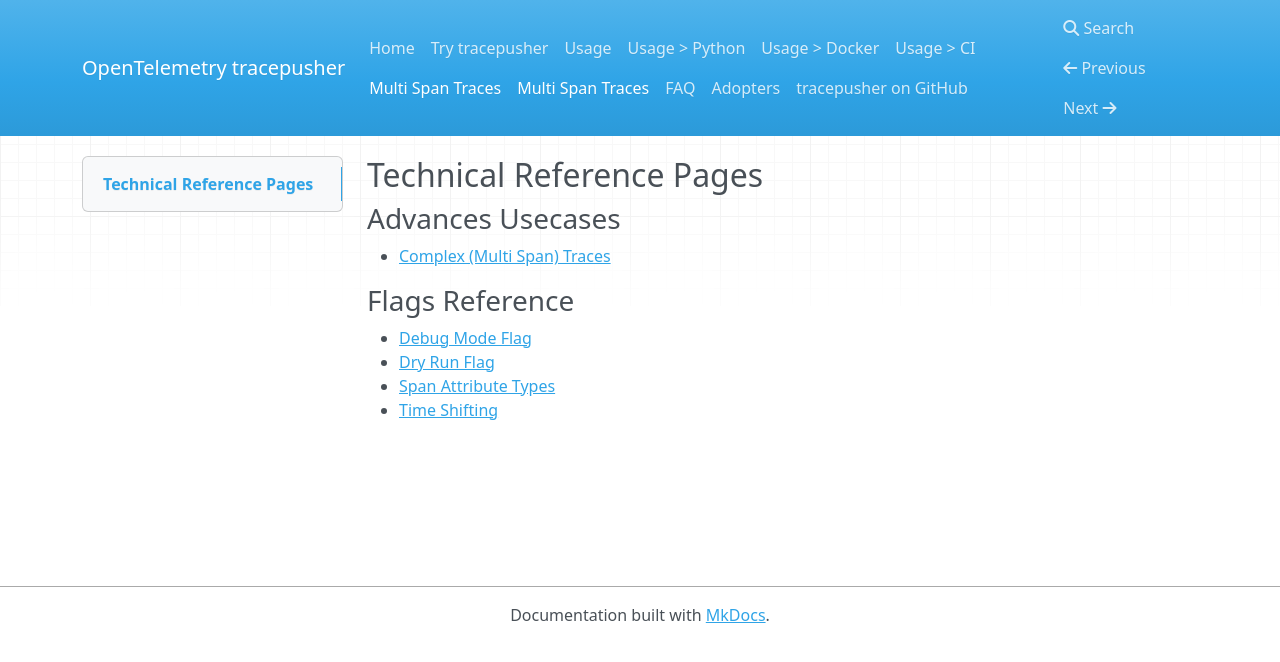
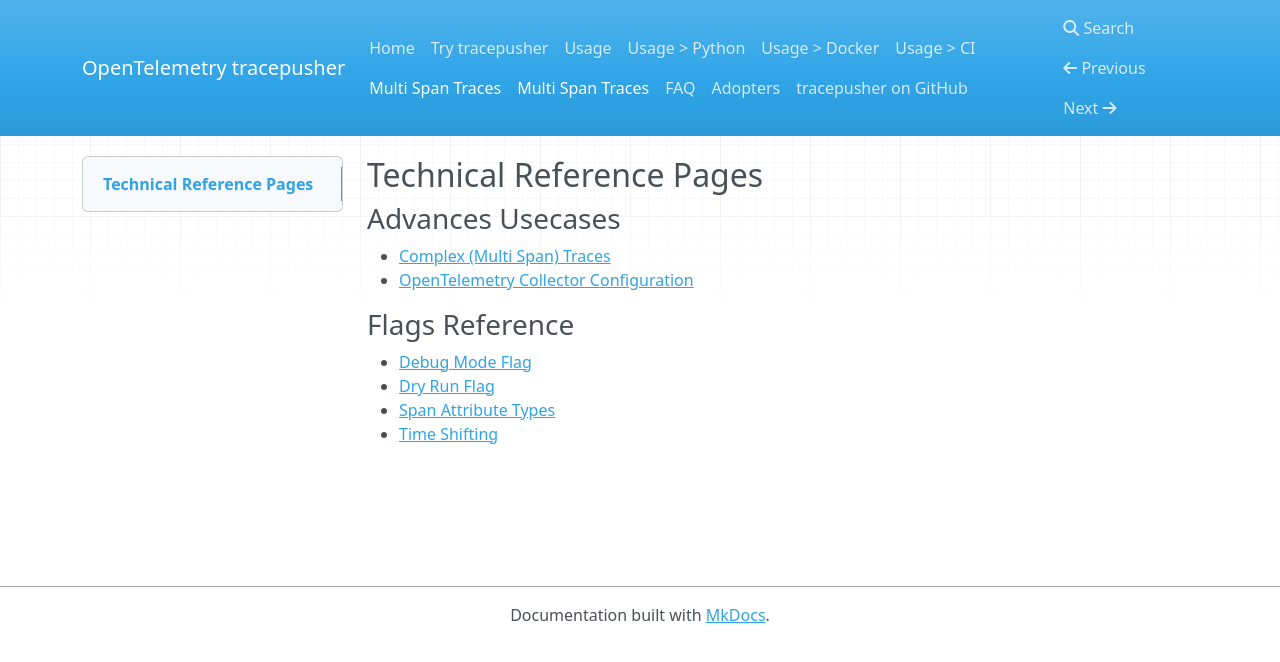
Before and after one commit to agardnerIT/tracepusher, an MkDocs documentation site: the page built from docs/reference/index.md, in a window 1280 px wide. Shown: the top 662 px of the page. Built offline with MkDocs 1.6.1, drawn with Linux system fonts in a browser that asks for light colours; nearby versions of some CDN libraries.

Commit message:
docs: link to otel col
Signed-off-by: Adam Gardner <26523841+agardnerIT@users.noreply.github.com>

```diff
--- a/docs/reference/index.md
+++ b/docs/reference/index.md
@@ -2,6 +2,7 @@
 
 ### Advances Usecases
 - [Complex (Multi Span) Traces](multi-span-traces.md)
+- [OpenTelemetry Collector Configuration](otel-col.md)
 
 ### Flags Reference
 - [Debug Mode Flag](debug-mode.md)
```
